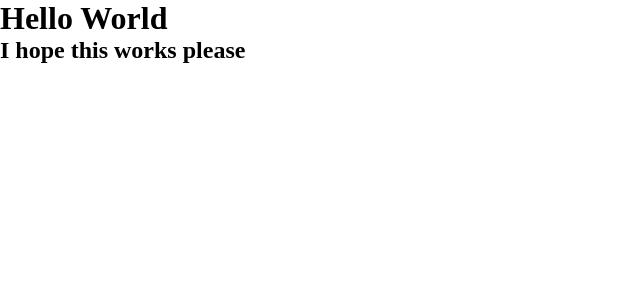
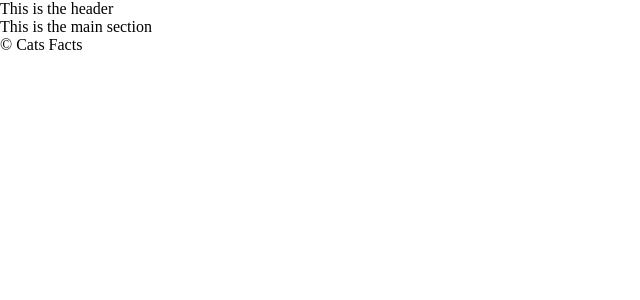
Before and after one commit to BrianSekwakwa/lyric-app-react, a React (Create React App) app: page / in a window 1280 px wide. Shown: the top 300 px of the page, without its empty margins (0-640 px from the left). Built offline with nearby package versions, Linux system fonts and the light colour scheme.

Commit message:
added components for the app with javascript and css

```diff
--- a/src/App.js
+++ b/src/App.js
@@ -1,12 +1,16 @@
 import React, { Component } from "react";
 import "./App.css";
+import Header from "./components/header/Header";
+import Main from "./components/main/Main";
+import Footer from "./components/footer/Footer";
 
 class App extends Component {
   render() {
     return (
       <div className="App">
-        <h1>Hello World</h1>
-        <h2>I hope this works please</h2>
+        <Header />
+        <Main />
+        <Footer />
       </div>
     );
   }
--- /dev/null
+++ b/src/components/footer/Footer.js
@@ -0,0 +1,8 @@
+import React from "react";
+import "./Footer.css";
+
+function Footer() {
+  return <div> &copy; Cats Facts</div>;
+}
+
+export default Footer;
--- /dev/null
+++ b/src/components/header/Header.js
@@ -0,0 +1,8 @@
+import React from "react";
+import "./Header.css";
+
+function Header() {
+  return <div>This is the header</div>;
+}
+
+export default Header;
--- /dev/null
+++ b/src/components/main/Main.js
@@ -0,0 +1,8 @@
+import React from "react";
+import "./Main.css";
+
+function Main() {
+  return <div>This is the main section</div>;
+}
+
+export default Main;
```
Also changed, not shown: src/components/footer/Footer.css (added), src/components/header/Header.css (added), src/components/main/Main.css (added).
